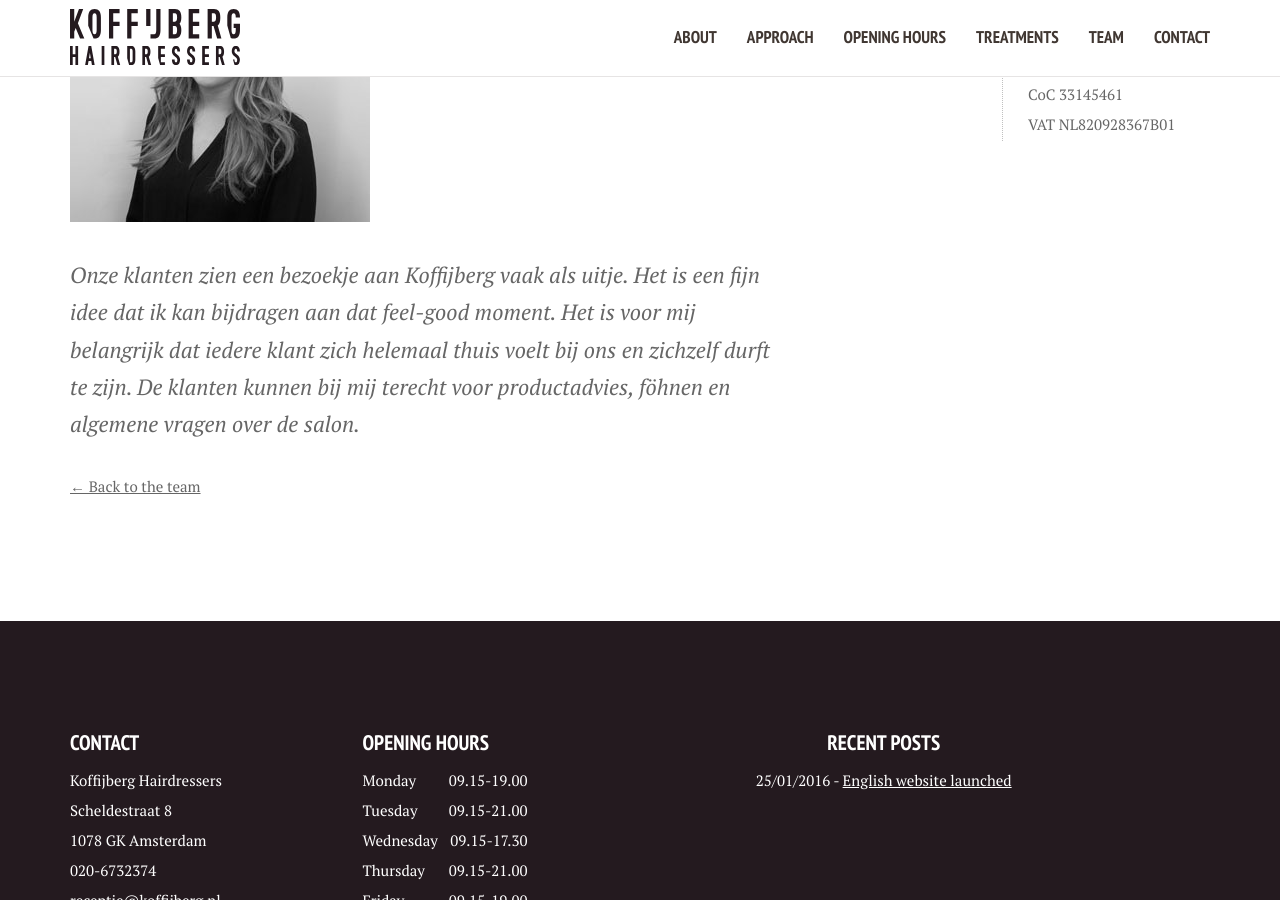
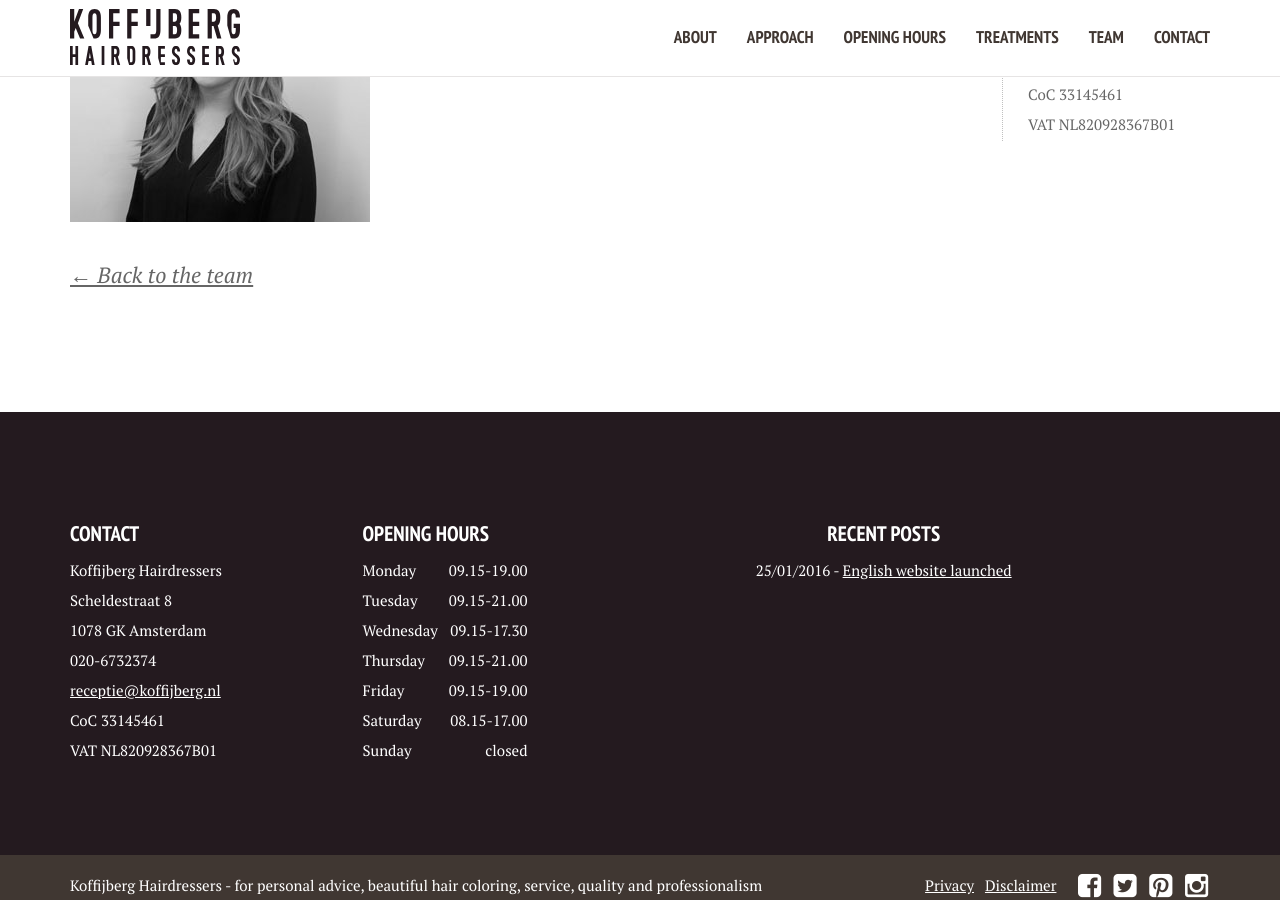
Before and after one commit to xuantiep/koffijberghairdressers, a Jekyll site: the page built from _members/bo.md, in a window 1280 px wide and 900 px high, scrolled down 570 px. Built offline with Jekyll 4.4.1, drawn with Linux system fonts in a browser that asks for light colours.

Commit message:
Updated '/_members/bo.md' via CloudCannon

```diff
--- a/_members/bo.md
+++ b/_members/bo.md
@@ -5,5 +5,3 @@ image: /img/8.-bo-junior-stylist.jpg
 functie: Junior-Stylist
 order: 5
 ---
-
-Onze klanten zien een bezoekje aan Koffijberg vaak als uitje. Het is een fijn idee dat ik kan bijdragen aan dat feel-good moment. Het is voor mij belangrijk dat iedere klant zich helemaal thuis voelt bij ons en zichzelf durft te zijn. De klanten kunnen bij mij terecht voor productadvies, f&ouml;hnen en algemene vragen over de salon.
```
